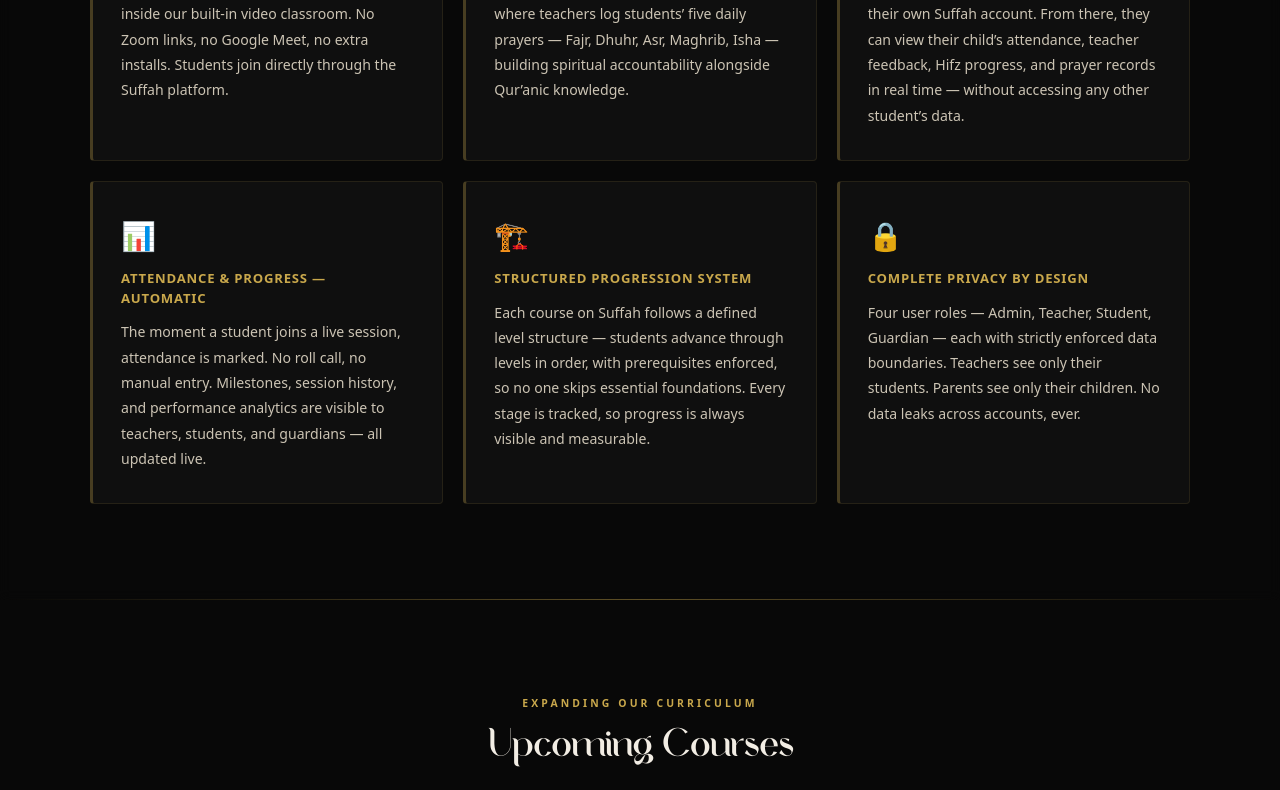
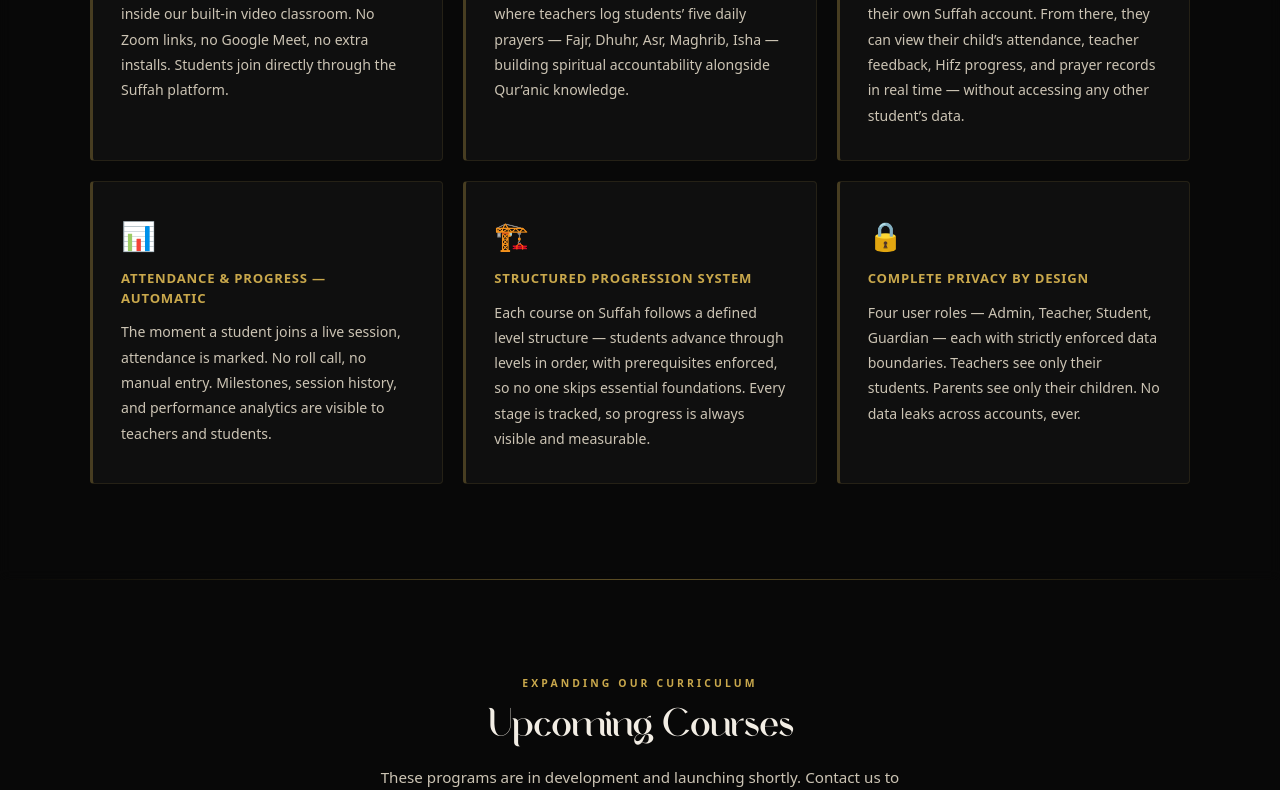
Before and after one commit to alhiraa-institute/al-hira-v2, a Next.js app: page /courses in a window 1280 px wide. Shown: the part 4696-5486 px from the top of the page. Built offline with nearby package versions, Linux system fonts and the light colour scheme; a web font is replaced by a local one.

Commit message:
fix: update Attendance & Progress item text on Courses page

```diff
--- a/src/app/courses/page.js
+++ b/src/app/courses/page.js
@@ -224,7 +224,7 @@
     {
         icon: "\uD83D\uDCCA",
         title: "Attendance & Progress \u2014 Automatic",
-        text: "The moment a student joins a live session, attendance is marked. No roll call, no manual entry. Milestones, session history, and performance analytics are visible to teachers, students, and guardians \u2014 all updated live.",
+        text: "The moment a student joins a live session, attendance is marked. No roll call, no manual entry. Milestones, session history, and performance analytics are visible to teachers and students.",
     },
     {
         icon: "\uD83C\uDFD7\uFE0F",
```
